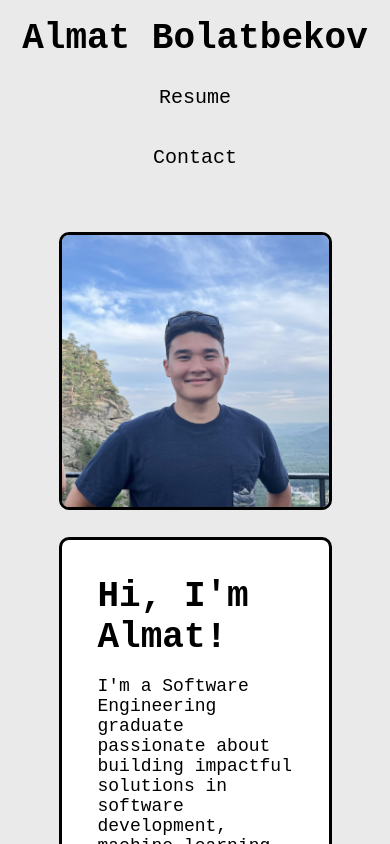
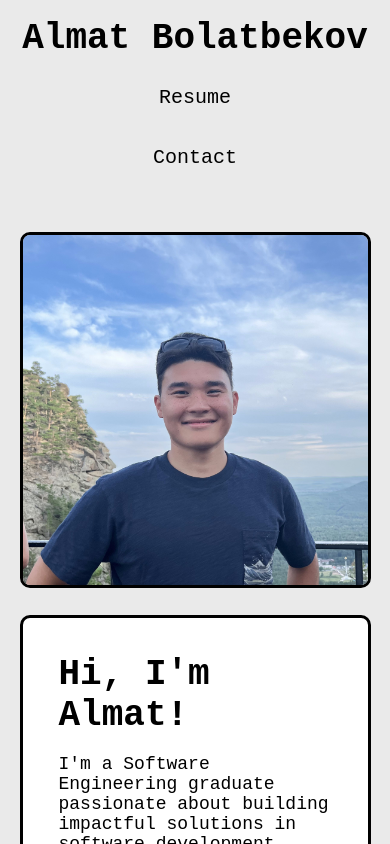
Before and after one commit to AlmatB22/AlmatB22.github.io, a React (Vite) app: page / in a window 390 px wide. Shown: the top 844 px of the page. Built offline with nearby package versions, Linux system fonts and the light colour scheme.

Commit message:
Changed the width of the website on mobile

```diff
--- a/src/App.css
+++ b/src/App.css
@@ -36,6 +36,9 @@ html, body {
 }
 
 @media (max-width: 760px) {
+  #app-body {
+      width: 90%; /* Full width on mobile */
+  }
   /* HOME COMPONENT */
   #home {
       grid-template-columns: 1fr; /* Single column layout */
```
